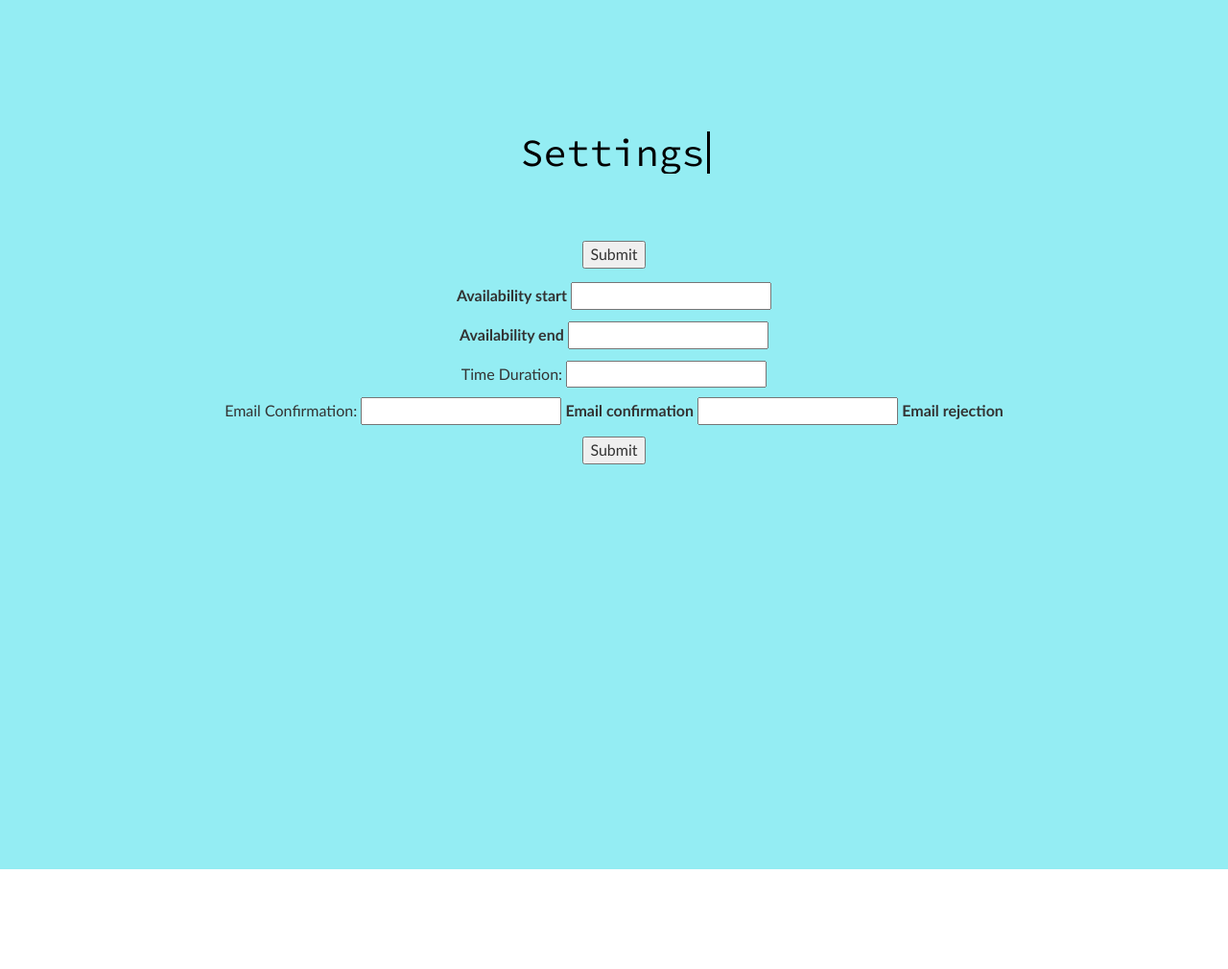
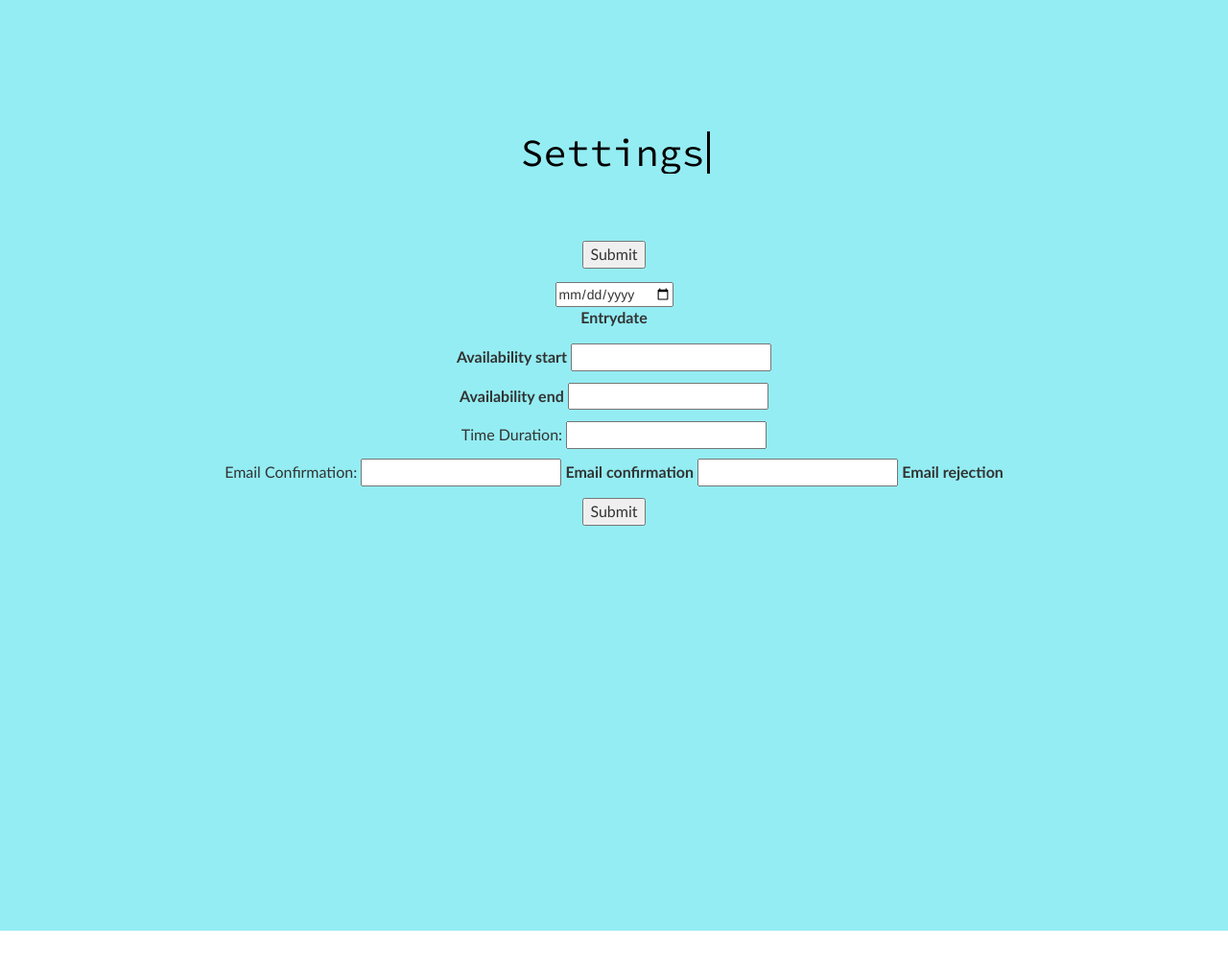
Before and after one commit to tkudupudi2/Scheduling-App, a Python web app: template GroupProject/project/app/templates/settings.html in a window 1280 px wide. Shown: the part 54-1064 px from the top of the page at 96% size. Run offline with Jinja, Linux system fonts and the light colour scheme; the template is opened without the code that fills it, so the values that code supplies are empty, except form fields; tables that the repository leaves empty hold one stand-in row (values such as "Sample post"); form fields are guessed from the names that the template uses; some libraries are stand-ins or nearby versions.

Commit message:
converted wtforms.datefield.html5 to string
saved that string "entrydate" to the data base

```diff
--- a/GroupProject/project/app/forms.py
+++ b/GroupProject/project/app/forms.py
@@ -44,6 +44,7 @@ class SettingsForm(FlaskForm):
     availability_end = SelectField("Availability end:",choices=[('9 AM','9 AM'),('10 AM','10 AM'),('11 AM','11 AM'),('12 PM','12 PM'),('1 PM','1 PM'),('2 PM','2 PM'),('3 PM','3 PM'),('4 PM','4 PM'),('5 PM','5 PM'),('6 PM','6 PM'),
                                                                    ('7 PM','7 PM'),('8 PM','8 PM'),('9 PM','9 PM'),('10 PM','10 PM')])
     length = SelectField("Length:",choices=[("15",'15 min'), ('30','30 min'), ('60','60 min')])
+    entrydate = StringField('Date available')
     submit = SubmitField('Save Changes')
     email_confirmation = BooleanField('Yes')
     email_rejection = BooleanField('No')
--- a/GroupProject/project/app/models.py
+++ b/GroupProject/project/app/models.py
@@ -13,8 +13,10 @@ class User(db.Model, UserMixin):
     password_hash = db.Column(db.String(128), nullable=False)
     availability_start = db.Column(db.String(64))
     availability_end = db.Column(db.String(64))
+    entrydate = db.Column(db.String(64))
     length = db.Column(db.Integer)
     posts = db.relationship('Post', backref='author', lazy='dynamic')
+
     #the user is related to the post that they post
 
     def __repr__(self):
--- a/GroupProject/project/app/routes.py
+++ b/GroupProject/project/app/routes.py
@@ -75,6 +75,7 @@ def settings():
         user.availability_start = settings_form.availability_start.data
         user.availability_end = settings_form.availability_end.data
         user.length = settings_form.length.data
+        user.entrydate = settings_form.entrydate.data
        # db.session.add(user) for new users
         db.session.commit()
         flash('availablity confirmed')
--- a/GroupProject/project/app/templates/settings.html
+++ b/GroupProject/project/app/templates/settings.html
@@ -56,6 +56,12 @@
 
         <form action="" method="POST" novalidate>
 
+            <input type="date" id="entrydate" name="entrydate">
+            <p>
+                {{settings_form.entrydate.label()}}
+                <!-- {{settings_form.entrydate}} -->
+            </p>
+
             <p>
                 {{settings_form.availability_start.label()}}
                 {{settings_form.availability_start}}
```
Also changed, not shown: GroupProject/project/app.db.
